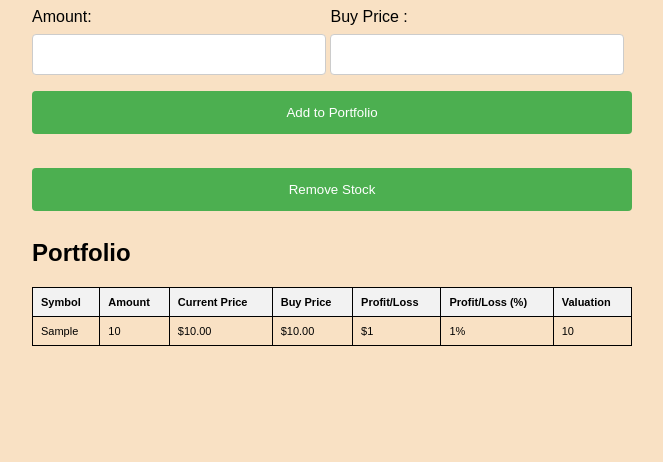
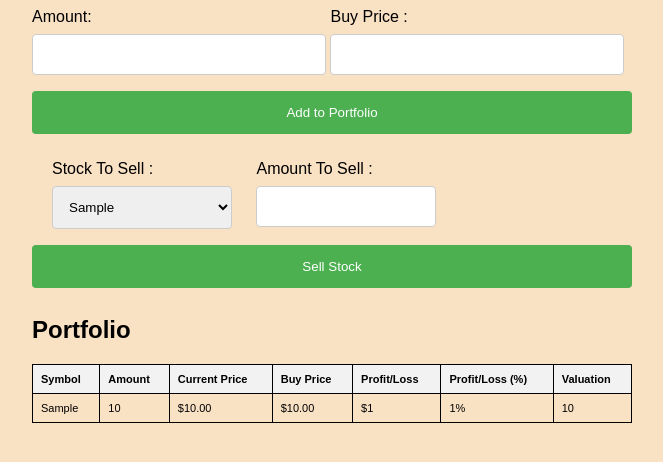
Before and after one commit to juliobellano/first-repo, a PHP site: page / in a window 1280 px wide. Shown: the part 224-686 px from the top of the page, without its empty margins (308-971 px from the left). Run offline with PHP 8.4, Linux system fonts and the light colour scheme; tables that the repository leaves empty hold one stand-in row (values such as "Sample post").

Commit message:
Update index.php
add sell stock

```diff
--- a/index.php
+++ b/index.php
@@ -5,9 +5,8 @@ include 'db_connect.php';
 $result = $conn->query("SELECT * FROM portfolio");
 
 $portfolio = [];
-if ($result === FALSE) {
-    die("Error executing query: " . $conn->error);
-} else if ($result->num_rows > 0) {
+if ($result === FALSE) { die("Error executing query: " . $conn->error);}
+else if ($result->num_rows > 0) {
     while ($row = $result->fetch_assoc()) {
         $portfolio[] = $row;
     }
@@ -50,6 +49,12 @@ input[type=number] {
 
 .col-1-2 {
     width: 49%;
+    display: inline-block;
+    vertical-align: top;
+}
+.col-1-3 {
+    width: 30%;
+    padding-left: 20px;
     display: inline-block;
     vertical-align: top;
 }
@@ -103,9 +108,6 @@ th {
     <title>Stock Portfolio Tracker</title>
     <link rel="stylesheet" href="styles.css">
     <script>
-        $api_keys = [
-            "1U3BHsFpewhF_TQLOMop5WHAmrtCEubs"
-        ];
         function updateDropdown(){
             const query = document.getElementById("stockSearch").value;
             if(query.length > 2){ searchStocks(query); }
@@ -122,11 +124,6 @@ th {
                 option.textContent = `${stock["ticker"]} - ${stock["name"]}`;
                 dropdown.appendChild(option);
             });
-        }
-
-        function togglePortfolioTable() {
-            var table = document.querySelector('.portfolioTable');
-            table.style.display = table.style.display === 'none' ? 'table' : 'none';
         }
     </script>
 </head>
@@ -154,7 +151,32 @@ th {
             <input type="submit" value="Add to Portfolio">
         </form>
         <br>
-        <button onclick="togglePortfolioTable()">Remove Stock</button>
+
+        <form action="sell_stock.php" method="get">
+        <section class="col-1-3">
+            <label for="stocksOwned">Stock To Sell :</label><br>
+            <select id="stocksOwned" name="stocksOwned">
+                <?php
+                    include 'db_connect.php';
+                    $sql = "SELECT symbol FROM portfolio";
+                    if ($res = $conn->query($sql)) {
+                        if ($res->num_rows > 0) {
+                            while ($row = $res->fetch_assoc()) {
+                                echo '<option value="' . htmlspecialchars($row['symbol']) . '">' . htmlspecialchars($row['symbol']) . '</option>';
+                            }
+                        }
+                        $res->free();
+                    }
+                    $conn->close();
+                ?>
+            </select>
+        </section>
+        <section class="col-1-3">
+            <label for="numberToSell">Amount To Sell :</label><br>
+            <input type="number" id="numberToSell" name="numberToSell">
+        </section>
+        <button>Sell Stock</button>
+        </form>
 
         <h2>Portfolio</h2>
         <table id="portfolioTable">
```
